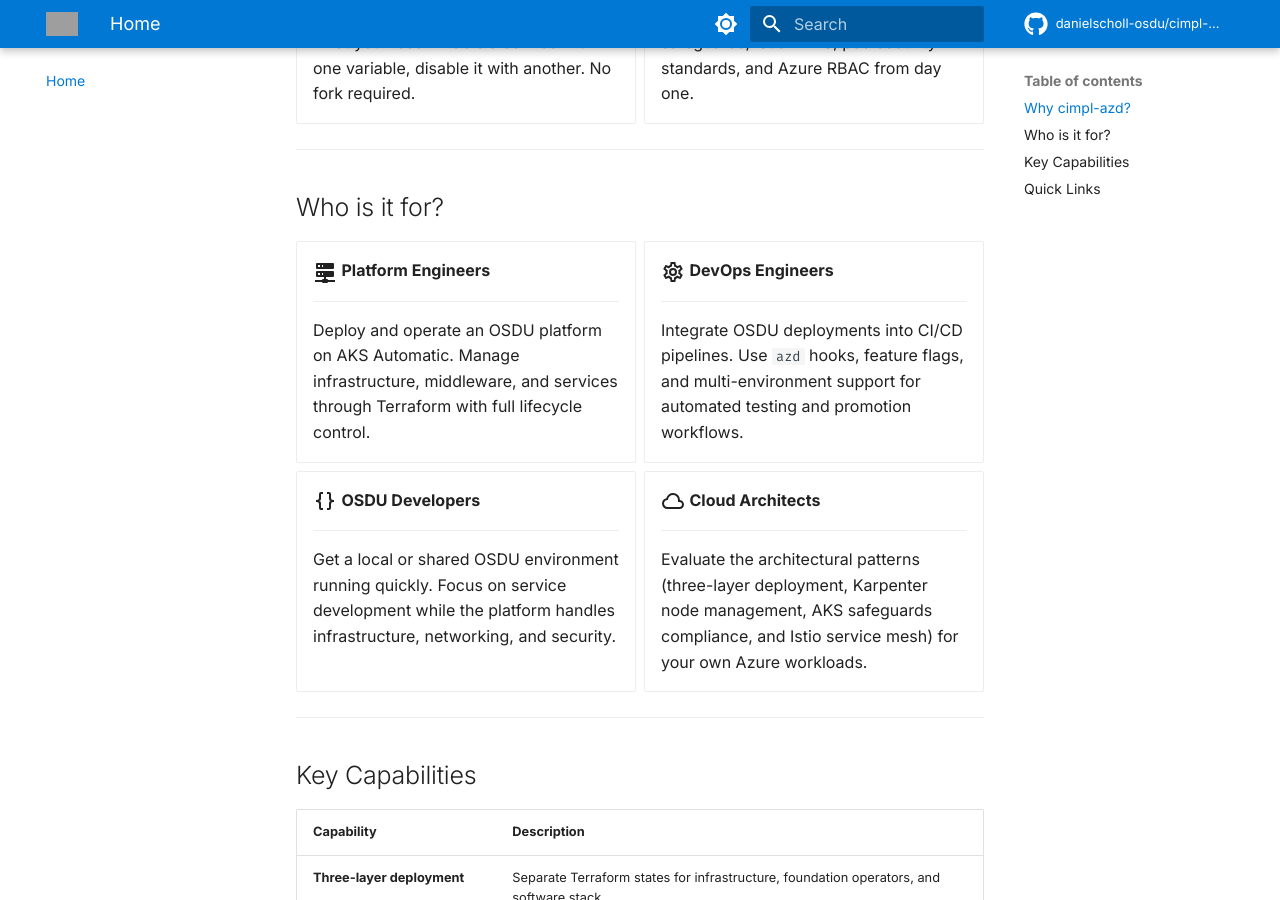
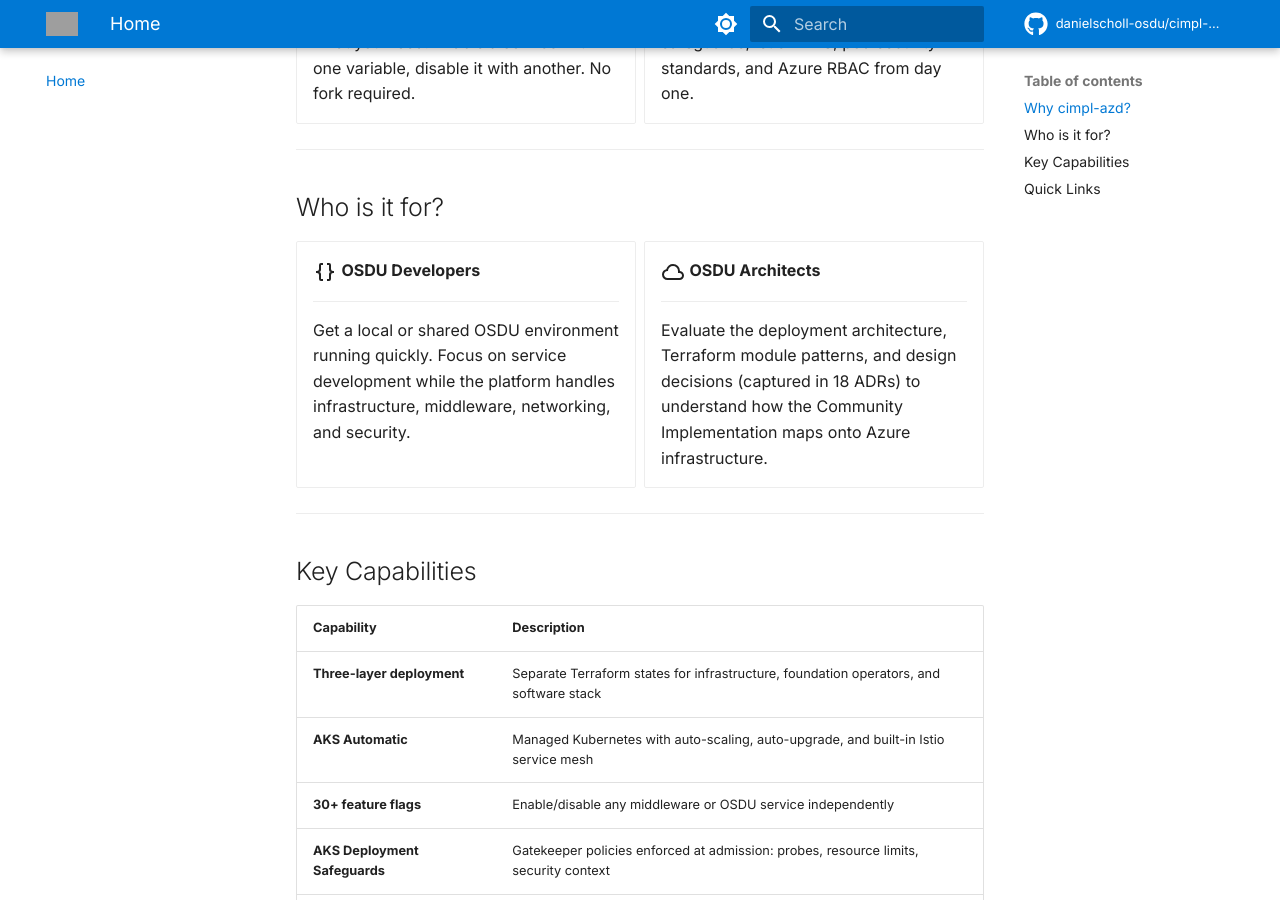
Before and after one commit to danielscholl-osdu/cimpl-azd, an MkDocs documentation site: the page built from docs/src/index.md, in a window 1280 px wide and 900 px high, scrolled down 1669 px. Built offline with MkDocs 1.6.1 and Material for MkDocs 9.7.7, drawn with Linux system fonts in a browser that asks for light colours; comment, search, counter and statistics services are not loaded; grey boxes are pictures that could not be loaded.

Commit message:
docs: refine audience personas and value propositions
Remove platform/devops engineer cards and consolidate focus
Update developer and architect descriptions for clarity

```diff
--- a/docs/src/index.md
+++ b/docs/src/index.md
@@ -46,29 +46,17 @@ cimpl-azd packages the entire CIMPL stack (infrastructure, middleware, and OSDU
 
 <div class="grid cards" markdown>
 
--   :material-server-network:{ .lg .middle } **Platform Engineers**
-
-    ---
-
-    Deploy and operate an OSDU platform on AKS Automatic. Manage infrastructure, middleware, and services through Terraform with full lifecycle control.
-
--   :material-cog-outline:{ .lg .middle } **DevOps Engineers**
-
-    ---
-
-    Integrate OSDU deployments into CI/CD pipelines. Use `azd` hooks, feature flags, and multi-environment support for automated testing and promotion workflows.
-
 -   :material-code-braces:{ .lg .middle } **OSDU Developers**
 
     ---
 
-    Get a local or shared OSDU environment running quickly. Focus on service development while the platform handles infrastructure, networking, and security.
+    Get a local or shared OSDU environment running quickly. Focus on service development while the platform handles infrastructure, middleware, networking, and security.
 
--   :material-cloud-outline:{ .lg .middle } **Cloud Architects**
+-   :material-cloud-outline:{ .lg .middle } **OSDU Architects**
 
     ---
 
-    Evaluate the architectural patterns (three-layer deployment, Karpenter node management, AKS safeguards compliance, and Istio service mesh) for your own Azure workloads.
+    Evaluate the deployment architecture, Terraform module patterns, and design decisions (captured in 18 ADRs) to understand how the Community Implementation maps onto Azure infrastructure.
 
 </div>
 
```
